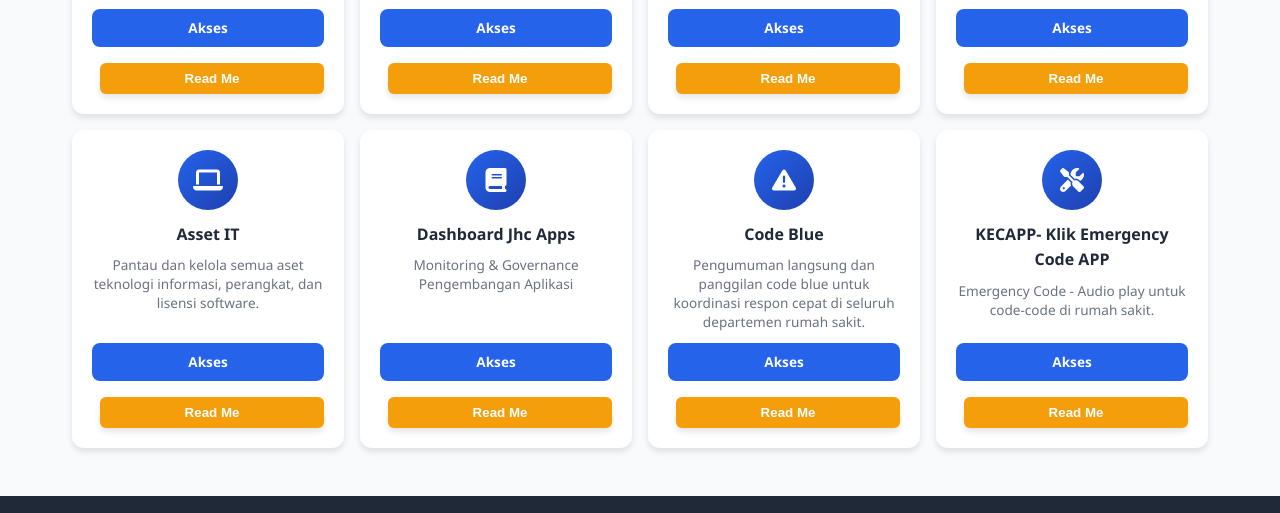
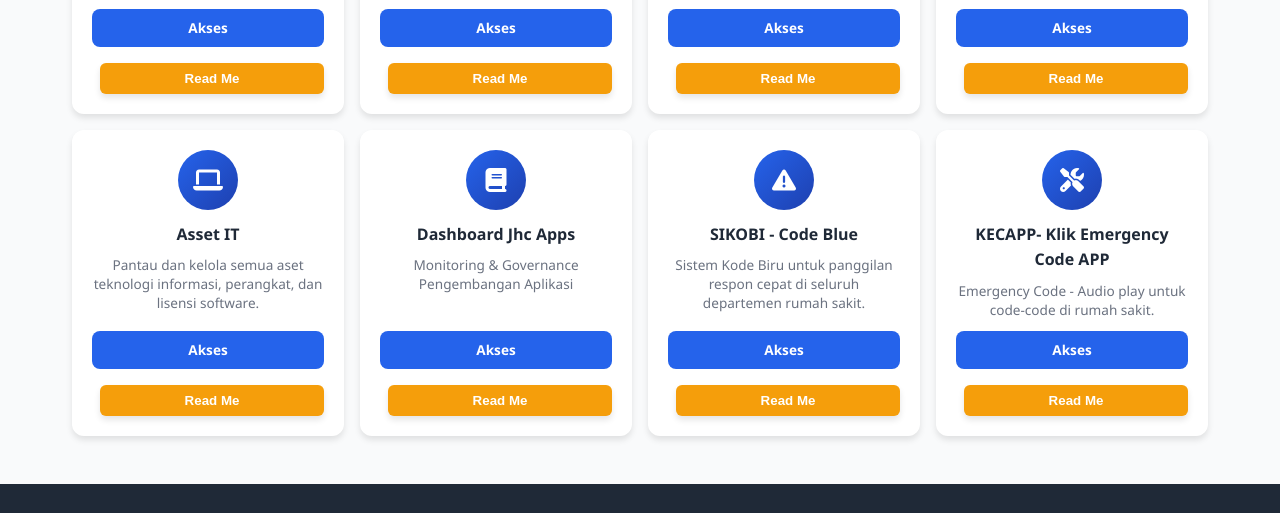
Before and after one commit to miftahnurjamil21-git/aio-apps-jhctasik, a plain HTML site: page index.html in a window 1280 px wide. Shown: the part 1377-1890 px from the top of the page. Drawn offline with Linux system fonts and the light colour scheme.

Commit message:
urutan card index2

```diff
--- a/index.html
+++ b/index.html
@@ -445,10 +445,10 @@
             <div class="feature-icon">
               <i class="fas fa-exclamation-triangle"></i>
             </div>
-            <h3>Code Blue</h3>
+            <h3>SIKOBI - Code Blue</h3>
             <p>
-              Pengumuman langsung dan panggilan code blue untuk koordinasi
-              respon cepat di seluruh departemen rumah sakit.
+              Sistem Kode Biru untuk panggilan respon cepat di seluruh
+              departemen rumah sakit.
             </p>
             <a
               href="#"
```
